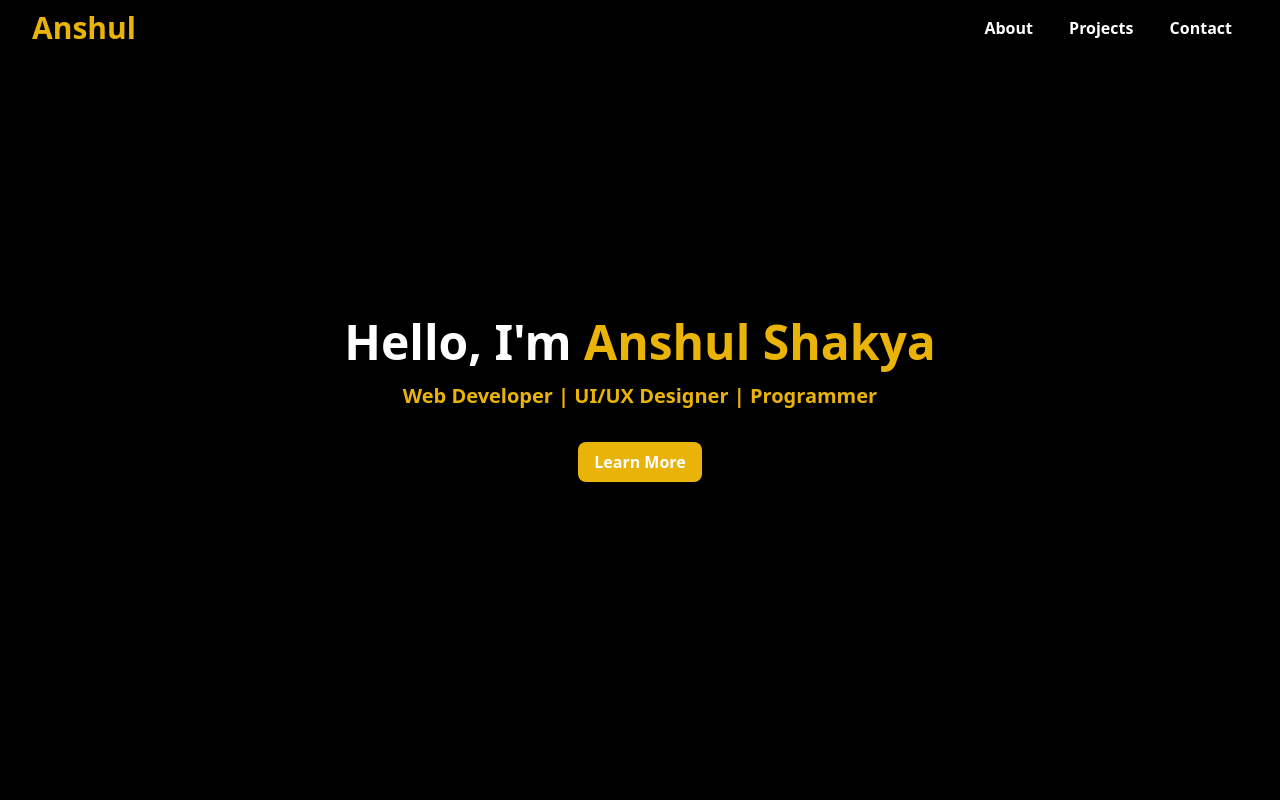
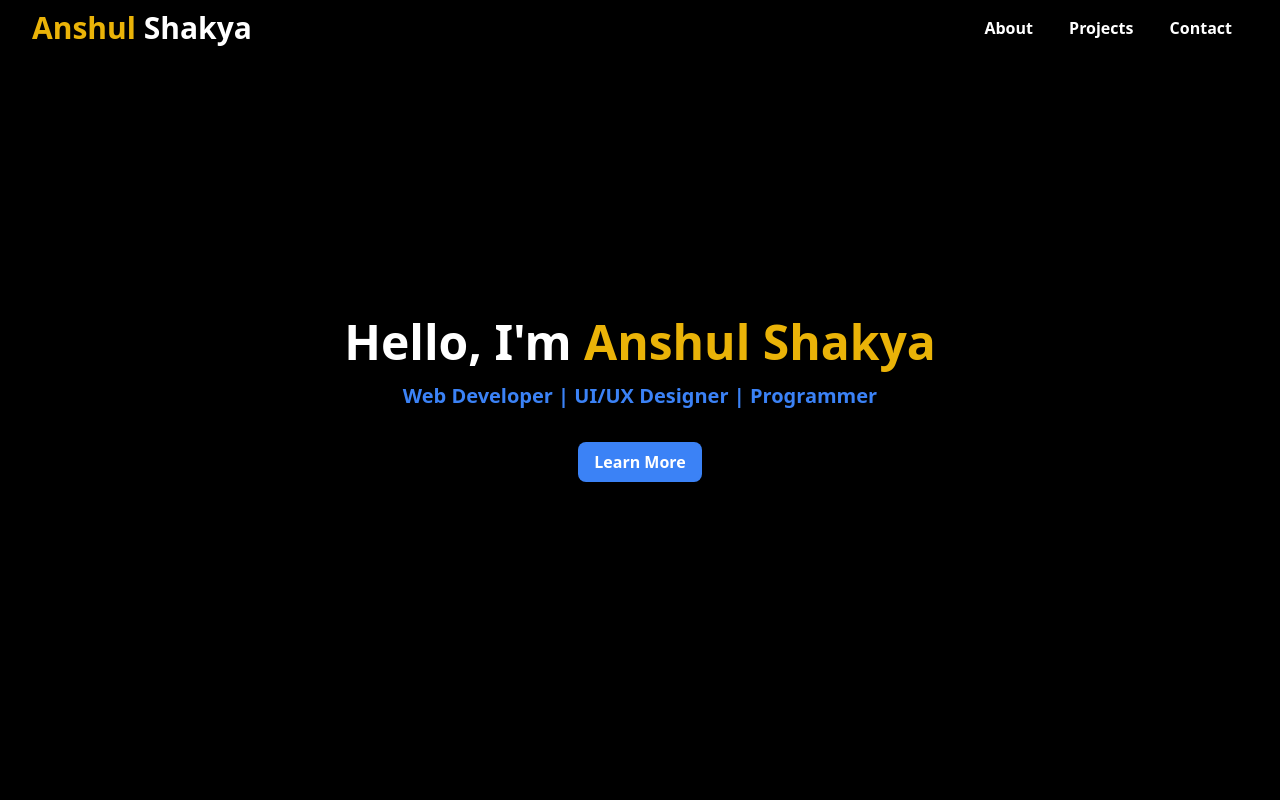
Before and after one commit to Anshul563/Portfolio, a plain HTML site: page index.html in a window 1280 px wide. Shown: the top 800 px of the page. Drawn offline with nearby package versions, Linux system fonts and the light colour scheme.

Commit message:
Update index.html

```diff
--- a/index.html
+++ b/index.html
@@ -3,7 +3,7 @@
   <head>
     <meta charset="UTF-8" />
     <meta name="viewport" content="width=device-width, initial-scale=1.0" />
-    <title>Animated Portfolio</title>
+    <title>Anshul's Portfolio</title>
     <!-- <link href="https://cdn.jsdelivr.net/npm/tailwindcss@3.3.2/dist/tailwind.min.css" rel="stylesheet"> -->
     <link rel="stylesheet" href="style.css" />
   </head>
@@ -13,7 +13,7 @@
       <div
         class="absolute inset-0 bg-black/50 backdrop-blur-sm container mx-auto flex justify-between items-center py-7 px-8"
       >
-        <h1 class="text-3xl font-bold text-yellow-500">Anshul</h1>
+        <h1 class="text-3xl font-bold text-yellow-500">Anshul <span class="text-white">Shakya</span></h1>
         <nav>
           <a href="#about" class="font-semibold px-4 py-2 text-white hover:text-blue-500"
             >About</a
@@ -39,10 +39,10 @@
         <h2 class="text-5xl font-bold animate-fade-in">
           Hello, I'm <span class="text-yellow-500">Anshul Shakya</span>
         </h2>
-        <p class="text-xl font-semibold mt-4 text-yellow-500 ">Web Developer | UI/UX Designer | Programmer</p>
+        <p class="text-xl font-semibold mt-4 text-blue-500 ">Web Developer | UI/UX Designer | Programmer</p>
         <a
           href="#about"
-          class="mt-8 inline-block text-white px-4 bg-yellow-500 py-2 rounded-lg hover:bg-black/30 backdrop-blur-sm font-semibold transition"
+          class="mt-8 inline-block text-white px-4 bg-blue-500 py-2 rounded-lg hover:bg-black/30 backdrop-blur-sm font-semibold transition"
           >Learn More</a
         >
       </div>
@@ -79,7 +79,7 @@
             <h3 class="text-xl font-bold">My Portfolio</h3>
             <p class="text-gray-600">Description
                 <br>
-                <span>This Website created by me. this is my personal Portfolio website. this website create using HTML,Tailwind CSS and Javascript</span>
+                <span>This is my personal Portfolio website. this website create using HTML,Tailwind CSS and Javascript</span>
             </p>
           </div>
           <div
```
